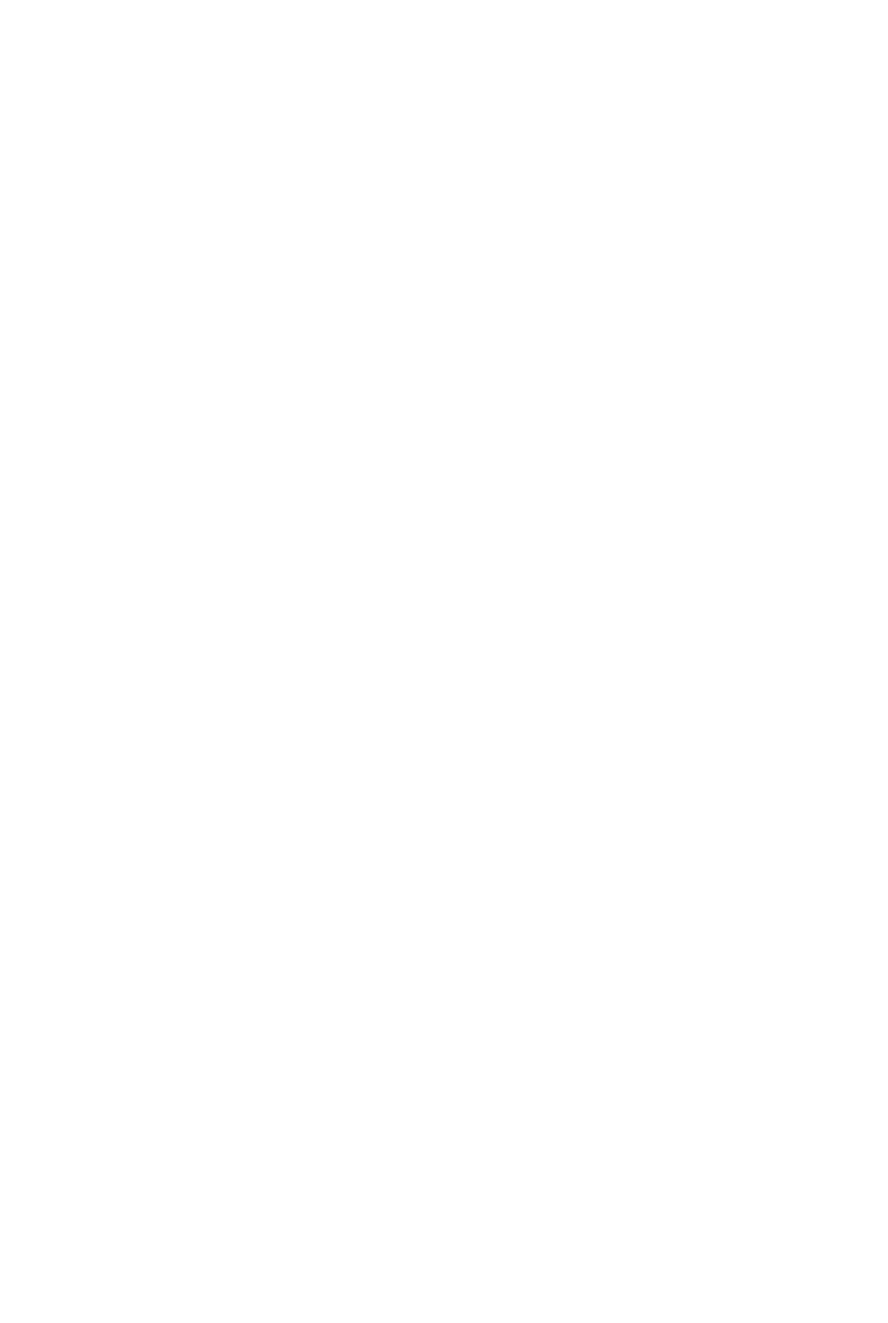
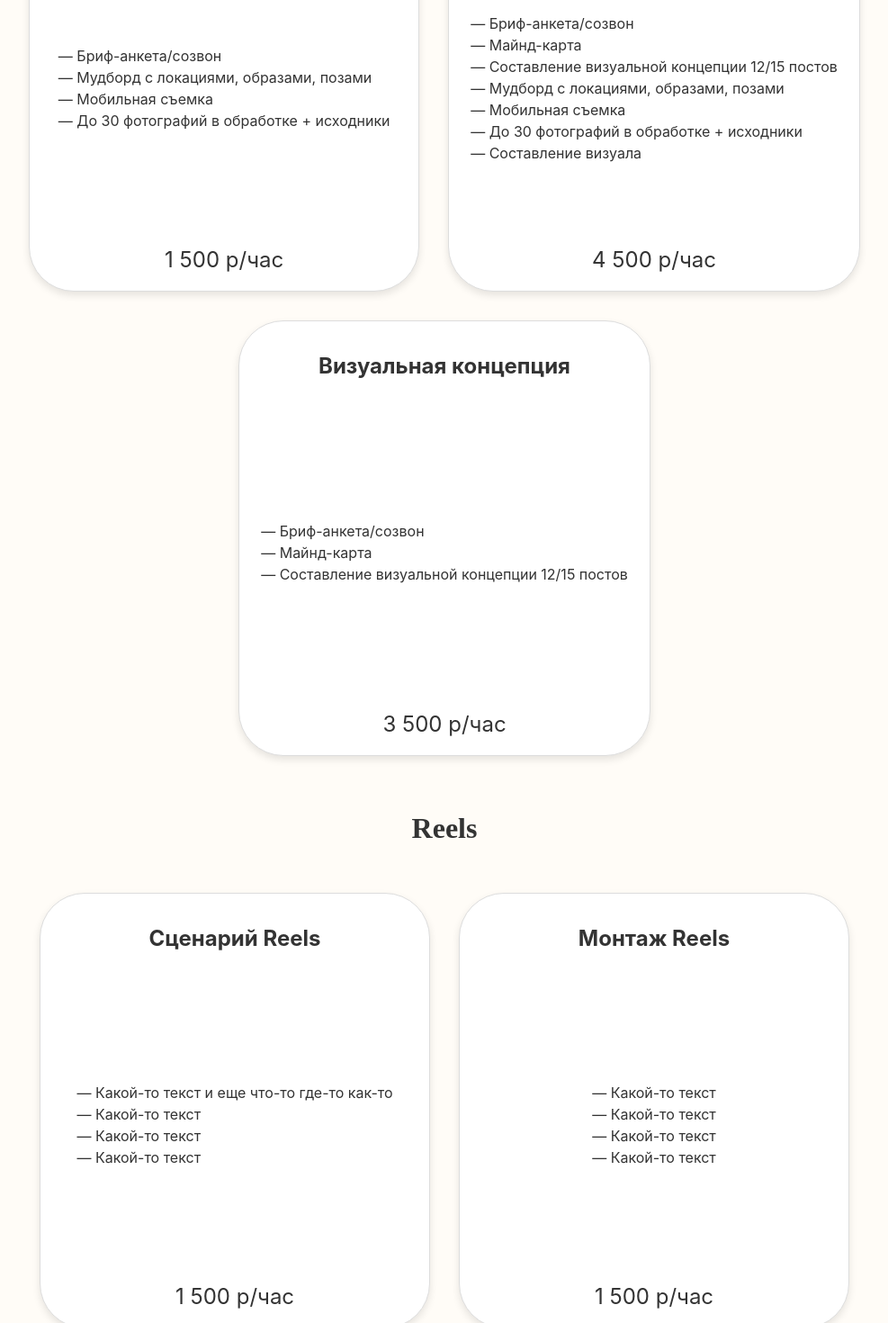
Before and after one commit to lagigal/photographer-portfolio, a React (Vite) app: page /services in a window 1280 px wide. Before the commit this address had no page. Shown: the part 360-1830 px from the top of the page at 90% size, without its empty margins (146-1133 px from the left). Before the commit the page ends 800 px from the top, so only its background shows below. Built offline with nearby package versions, Linux system fonts and the light colour scheme; a web font is replaced by a local one.

Commit message:
implemented the services page

```diff
--- a/src/App.tsx
+++ b/src/App.tsx
@@ -2,12 +2,11 @@ import React from 'react';
 import { Routes, Route } from 'react-router-dom';
 import './styles/App.scss';
 
-// Импортируйте ваши страницы
 import Home from './pages/Home';
 // import Portfolio from './pages/Portfolio';
 // import PortfolioVisual from './pages/PortfolioVisual';
 // import PortfolioPhoto from './pages/PortfolioPhoto';
-// import Services from './pages/Services';
+import Services from './pages/Services';
 import About from './pages/About';
 
 const App: React.FC = () => {
@@ -17,8 +16,8 @@ const App: React.FC = () => {
         <Route path="/" element={<Home />} />
         {/* <Route path="/portfolio" element={<Portfolio />} />
         <Route path="/portfolio/visual" element={<PortfolioVisual />} />
-        <Route path="/portfolio/mobile" element={<PortfolioPhoto />} />
-        <Route path="/services" element={<Services />} /> */}
+        <Route path="/portfolio/mobile" element={<PortfolioPhoto />} /> */}
+        <Route path="/services" element={<Services />} />
         <Route path="/about" element={<About />} />
       </Routes>
     </>
--- a/src/components/Header.tsx
+++ b/src/components/Header.tsx
@@ -24,9 +24,11 @@ const Header: React.FC = () => {
   useEffect(() => {
     if (isMobileMenuOpen) {
       setIsPortfolioOpen(true);
+      document.body.style.overflow = "hidden";
     }
     else if (!isMobileMenuOpen) {
       setIsPortfolioOpen(false);
+      document.body.style.overflow = "";
     }
   }, [isMobileMenuOpen]);
 
--- a/src/pages/Services.tsx
+++ b/src/pages/Services.tsx
@@ -1 +1,78 @@
 // (Страница с услугами и ценами): Страница с подробным описанием услуг и их стоимости.
+import React from "react";
+import Header from "../components/Header";
+import Footer from "../components/Footer";
+import "../styles/Services.scss";
+
+const Services: React.FC = () => {
+  return (
+    <>
+      <Header />
+      <section className="services">
+        <h1 className="services__title">
+          Мобильная съемка / Визуальная концепция
+        </h1>
+        <div className="services__container">
+          <div className="services-card">
+            <h2 className="services-card__title">Мобильная контент-съемка</h2>
+            <ul className="services-card__list">
+              <li>— Бриф-анкета/созвон</li>
+              <li>— Мудборд с локациями, образами, позами</li>
+              <li>— Мобильная съемка</li>
+              <li>— До 30 фотографий в обработке + исходники</li>
+            </ul>
+            <p className="services-card__price">1 500 р/час</p>
+          </div>
+          <div className="services-card">
+            <h2 className="services-card__title">Визуал + контент-съемка</h2>
+            <ul className="services-card__list">
+              <li>— Бриф-анкета/созвон</li>
+              <li>— Майнд-карта</li>
+              <li>— Составление визуальной концепции 12/15 постов</li>
+              <li>— Мудборд с локациями, образами, позами</li>
+              <li>— Мобильная съемка</li>
+              <li>— До 30 фотографий в обработке + исходники</li>
+              <li>— Составление визуала</li>
+            </ul>
+            <p className="services-card__price">4 500 р/час</p>
+          </div>
+          <div className="services-card">
+            <h2 className="services-card__title">Визуальная концепция</h2>
+            <ul className="services-card__list">
+              <li>— Бриф-анкета/созвон</li>
+              <li>— Майнд-карта</li>
+              <li>— Составление визуальной концепции 12/15 постов</li>
+            </ul>
+            <p className="services-card__price">3 500 р/час</p>
+          </div>
+        </div>
+        <h1 className="services__title">
+          Reels
+        </h1>
+        <div className="services__container">
+          <div className="services-card">
+            <h2 className="services-card__title">Сценарий Reels</h2>
+            <ul className="services-card__list">
+              <li>— Какой-то текст и еще что-то где-то как-то</li>
+              <li>— Какой-то текст</li>
+              <li>— Какой-то текст</li>
+              <li>— Какой-то текст</li>            </ul>
+            <p className="services-card__price">1 500 р/час</p>
+          </div>
+          <div className="services-card">
+            <h2 className="services-card__title">Монтаж Reels</h2>
+            <ul className="services-card__list">
+              <li>— Какой-то текст</li>
+              <li>— Какой-то текст</li>
+              <li>— Какой-то текст</li>
+              <li>— Какой-то текст</li>            </ul>
+            <p className="services-card__price">1 500 р/час</p>
+          </div>
+          </div>
+      </section>
+      <Footer />
+    </>
+  );
+};
+
+export default Services;
--- /dev/null
+++ b/src/styles/Services.scss
@@ -0,0 +1,74 @@
+.services {
+  background-color: rgb(255, 252, 247);
+  margin: 0;
+  padding: 0;
+  box-sizing: border-box;
+  color: #333;
+
+  &__title {
+    font-family: "Forum";
+    font-size: 2rem;
+    font-weight: bold;
+    color: #333;
+    padding: 1.5rem 1rem 1rem;
+    margin: 0;
+  }
+
+  &__container {
+    display: flex;
+    flex-direction: row;
+    flex-wrap: wrap;
+    padding: 2rem;
+    gap: 2rem;
+    align-items: center;
+    justify-content: center;
+  }
+
+  &-card {
+    display: flex;
+    flex-direction: column;
+    padding: 1rem;
+    border-radius: 50px;
+    height: 450px;
+    min-width: 400px;
+    align-items: center;
+    justify-content: space-between;
+    background-color: #fff;
+    box-shadow: 0 4px 8px rgba(0, 0, 0, 0.1);
+    border: 1px solid #ddd;
+
+    &__title {
+        margin: 1rem;
+        font-size: 1.5rem;
+    }
+
+    &__price {
+        margin: 0;
+        align-items: end;
+        font-size: 1.5rem;
+    }
+
+    &__note {
+        margin: 0;
+    }
+
+    &__list {
+      font-size: 1rem;
+      list-style: none;
+      text-align: left;
+      padding: 0.5rem;
+    }
+  }
+
+
+  @media (max-width: 700px) {
+    &__container {
+      flex-direction: column;
+    }
+
+    &-card {
+        height: auto;
+        min-width: 90%;
+    }
+  }
+}
```
